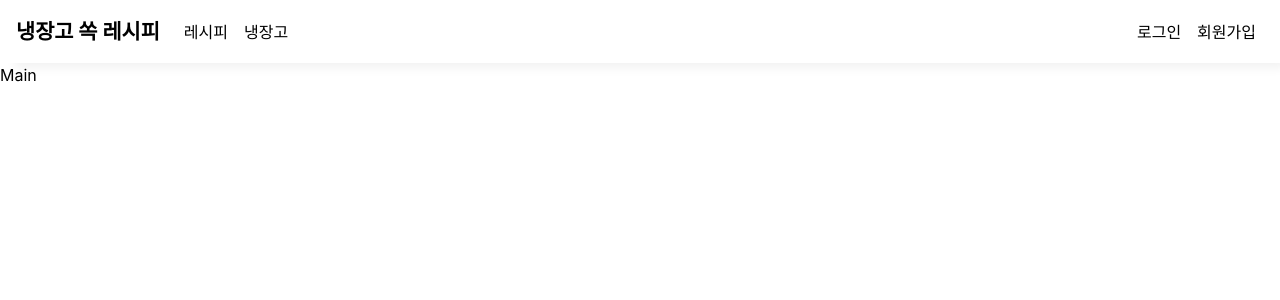
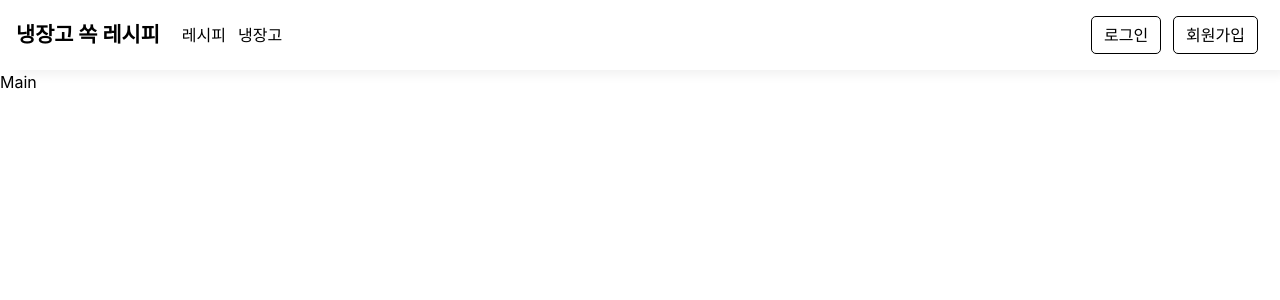
Before and after one commit to wisdom-13/recipe-book, a React (Create React App) app: page / in a window 1280 px wide. Shown: the top 300 px of the page. Built offline with nearby package versions, Linux system fonts and the light colour scheme; no server answers.

Commit message:
emotion 사용해보기

```diff
--- a/src/component/Navbar.jsx
+++ b/src/component/Navbar.jsx
@@ -26,12 +26,27 @@ const nav = css`
   text-align: center;
 
   a {
-    padding: 0 0.5rem;
+    margin: 0 0.375rem;
   }
 `
 
 const menu = css`
   margin-right: auto !important;
+`
+
+const btn = css`
+  border: 1px solid #000;
+  border-radius: 5px;
+  padding: 0.375rem 0.75rem;
+  font-size: 1rem;
+  line-height: 1.5;
+  font-weight: 400;
+  display: block;
+`
+
+const btn_block = css`
+  background: #000;
+  color: #fff;
 `
 
 
@@ -50,10 +65,10 @@ export default function Navbar() {
         <Link to='/'>냉장고</Link>
       </nav>
       <nav css={nav}>
-        {user && <Link to='/member/login'>내정보</Link>}
-        {user && <button type='button' onClick={logout}>로그아웃</button>}
-        {!user && <Link to='/member/login'>로그인</Link>}
-        {!user && <Link to='/member/join'>회원가입</Link>}
+        {user && <Link css={[btn, btn_block]} to='/member/login'>내정보</Link>}
+        {user && <a css={btn} href='javascript:;' onClick={logout}>로그아웃</a>}
+        {!user && <Link to='/member/login' css={btn}>로그인</Link>}
+        {!user && <Link to='/member/join' css={btn}>회원가입</Link>}
       </nav>
     </header>
   );
```
